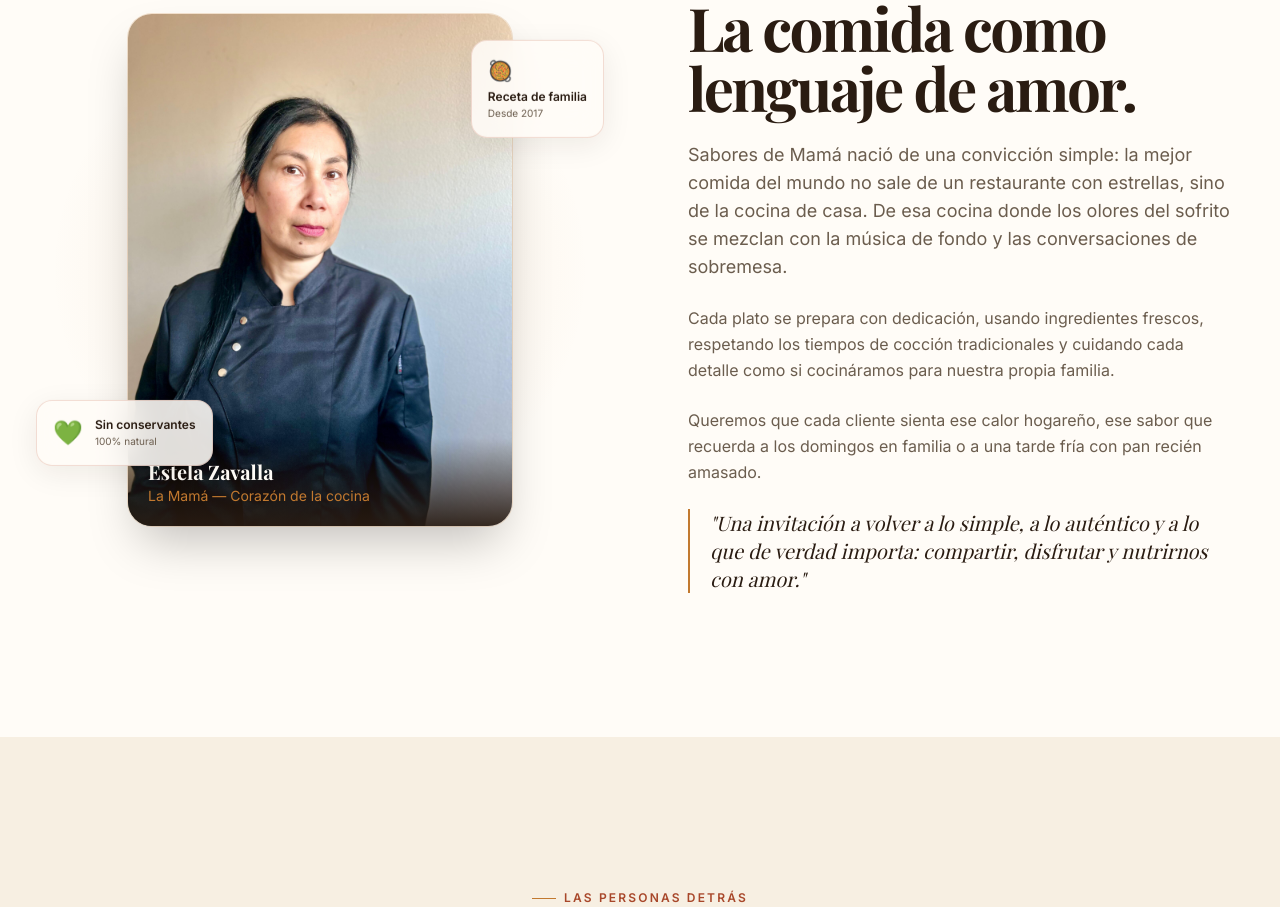
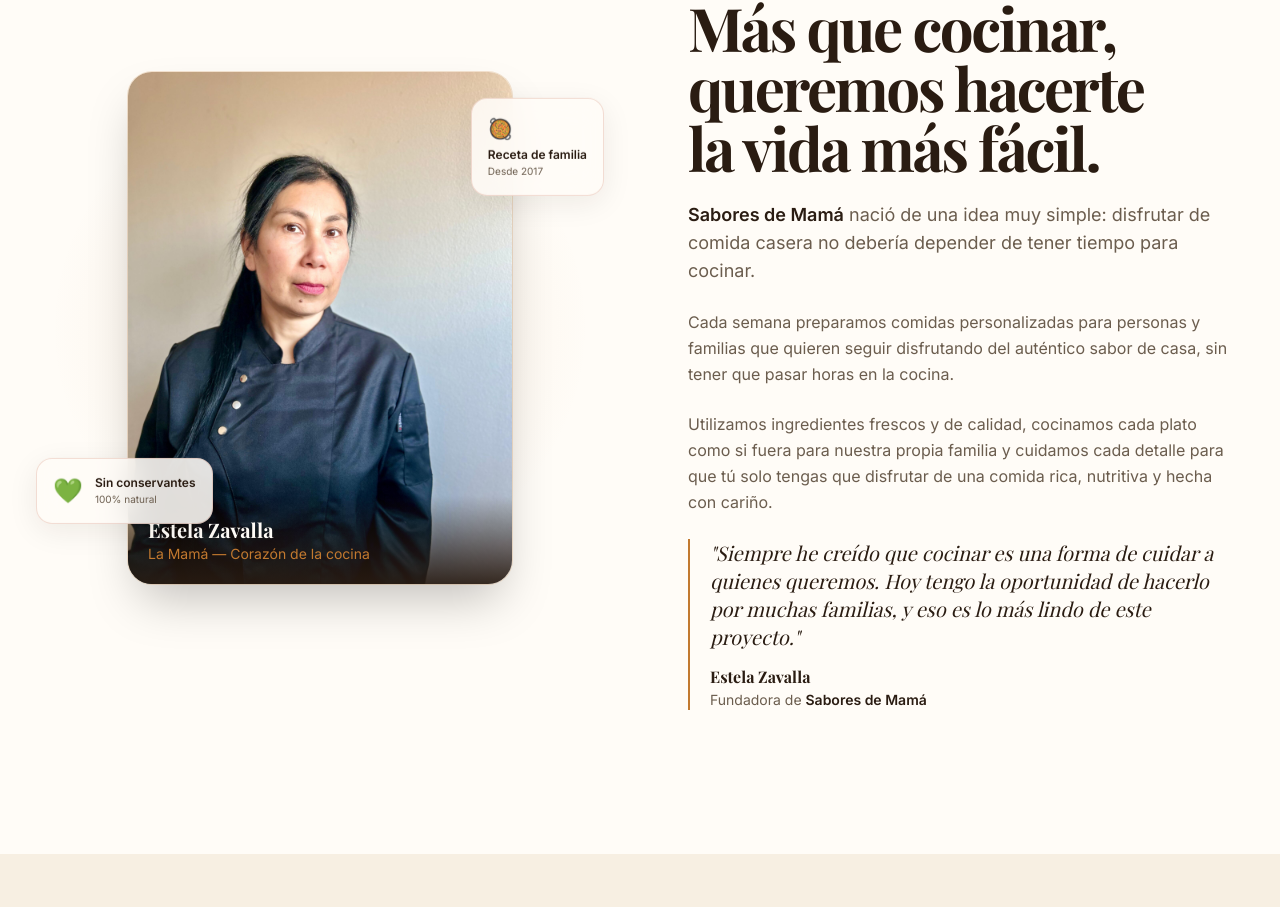
Before and after one commit to nachokm2/sabores-de-mama-site, a React (Vite) app: page /nosotros in a window 1280 px wide. Shown: the part 793-1700 px from the top of the page. Built offline with nearby package versions, Linux system fonts and the light colour scheme; no server answers; a web font is replaced by a local one.

Commit message:
content(nosotros): nuevo texto de "Quienes somos" + firma de Estela Zavalla
Titular "Mas que cocinar, queremos hacerte la vida mas facil", relato enfocado
en comida casera sin cocinar, cita y firma (Estela Zavalla, fundadora).

Co-Authored-By: Claude Opus 4.8 <noreply@anthropic.com>

```diff
--- a/src/pages/Nosotros.jsx
+++ b/src/pages/Nosotros.jsx
@@ -240,27 +240,33 @@ export default function Nosotros() {
               <div ref={ref1} className="space-y-6">
                 <SectionLabel>Quiénes somos</SectionLabel>
                 <h2 id="story-heading" className="section-title text-espresso fade-item">
-                  La comida como lenguaje de amor.
+                  Más que cocinar, queremos hacerte la vida más fácil.
                 </h2>
                 <p className="font-body text-warm-gray text-base md:text-lg leading-relaxed fade-item">
-                  Sabores de Mamá nació de una convicción simple: la mejor comida del mundo
-                  no sale de un restaurante con estrellas, sino de la cocina de casa. De esa
-                  cocina donde los olores del sofrito se mezclan con la música de fondo y las
-                  conversaciones de sobremesa.
+                  <strong className="text-espresso">Sabores de Mamá</strong> nació de una idea muy
+                  simple: disfrutar de comida casera no debería depender de tener tiempo para cocinar.
                 </p>
                 <p className="font-body text-warm-gray text-base leading-relaxed fade-item">
-                  Cada plato se prepara con dedicación, usando ingredientes frescos, respetando
-                  los tiempos de cocción tradicionales y cuidando cada detalle como si
-                  cocináramos para nuestra propia familia.
+                  Cada semana preparamos comidas personalizadas para personas y familias que quieren
+                  seguir disfrutando del auténtico sabor de casa, sin tener que pasar horas en la cocina.
                 </p>
                 <p className="font-body text-warm-gray text-base leading-relaxed fade-item">
-                  Queremos que cada cliente sienta ese calor hogareño, ese sabor que recuerda
-                  a los domingos en familia o a una tarde fría con pan recién amasado.
+                  Utilizamos ingredientes frescos y de calidad, cocinamos cada plato como si fuera
+                  para nuestra propia familia y cuidamos cada detalle para que tú solo tengas que
+                  disfrutar de una comida rica, nutritiva y hecha con cariño.
                 </p>
                 <blockquote className="border-l-2 border-amber pl-5 fade-item">
                   <p className="font-display text-xl text-espresso italic">
-                    "Una invitación a volver a lo simple, a lo auténtico y a lo que de verdad importa: compartir, disfrutar y nutrirnos con amor."
+                    "Siempre he creído que cocinar es una forma de cuidar a quienes queremos. Hoy
+                    tengo la oportunidad de hacerlo por muchas familias, y eso es lo más lindo de
+                    este proyecto."
                   </p>
+                  <footer className="mt-3 not-italic">
+                    <p className="font-display text-espresso font-bold">Estela Zavalla</p>
+                    <p className="font-body text-warm-gray text-sm">
+                      Fundadora de <strong className="text-espresso">Sabores de Mamá</strong>
+                    </p>
+                  </footer>
                 </blockquote>
               </div>
             </div>
```
